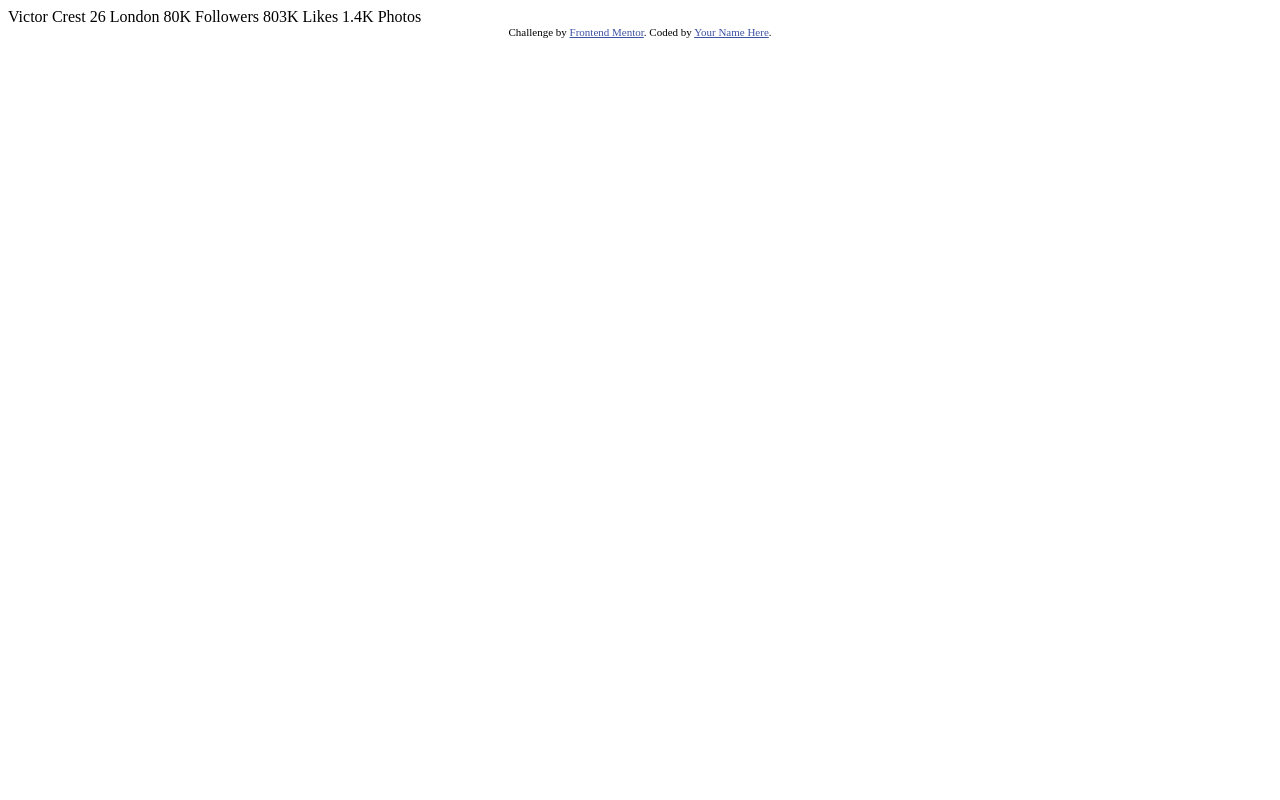
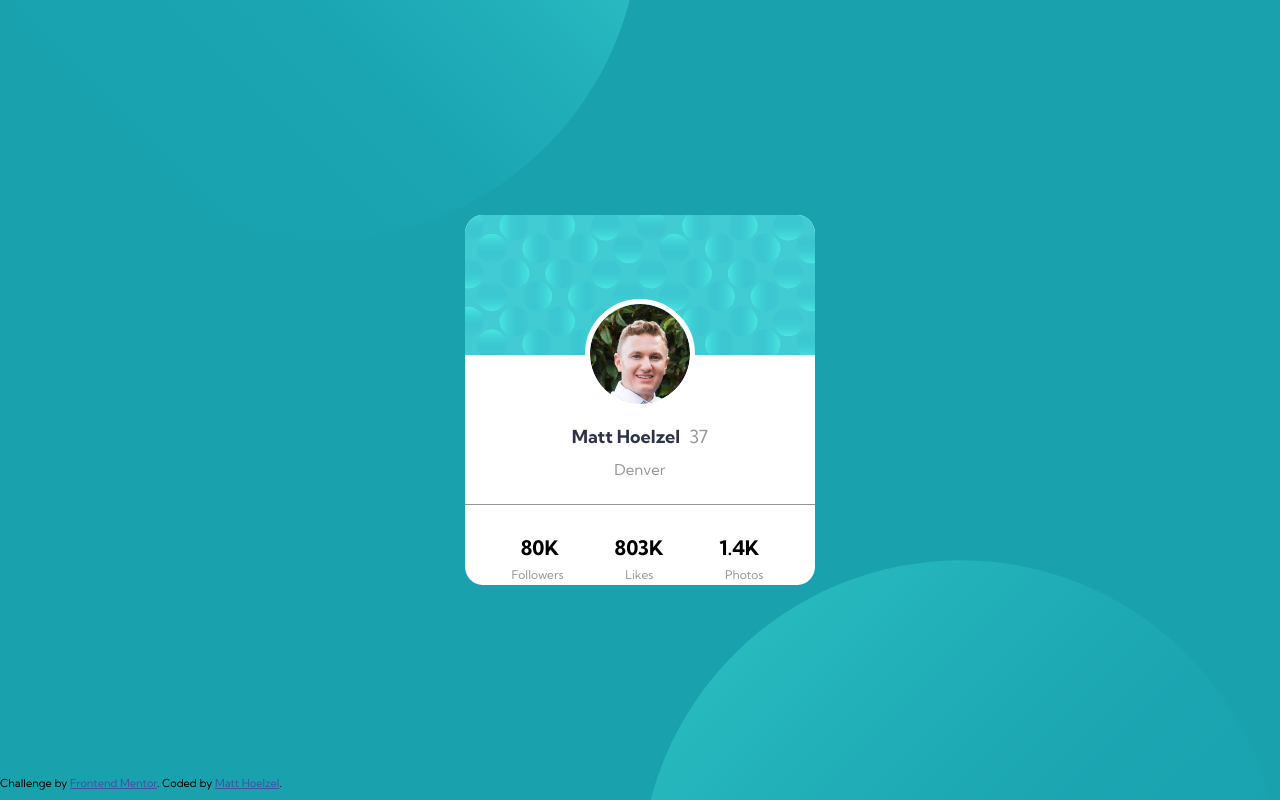
Before and after one commit to alderavellc/profile-card-component-main, a plain HTML site: page index.html in a window 1280 px wide. Drawn offline with Linux system fonts and the light colour scheme.

Commit message:
Update profile card

```diff
--- /dev/null
+++ b/app.css
@@ -0,0 +1,95 @@
+body {
+  margin: 0;
+  padding: 0;
+  font-family: Kumbh Sans;
+}
+
+.background {
+  width: 100vw;
+  height: 100vh;
+  background-color: hsl(185, 75%, 39%);
+  display: flex;
+  align-items: center;
+  justify-content: center;
+  background-image: url(images/bg-pattern-top.svg), url(images/bg-pattern-bottom.svg);
+  background-repeat: no-repeat;
+  background-size: 50%;
+  background-position: top -50vh left, bottom -50vh right;
+}
+
+.attribution {
+  position: absolute;
+  bottom: 10px;
+  font-size: 10px;
+}
+
+.card {
+  width: 350px;
+  height: 370px;
+  background-color: white;
+  border-radius: 5%;
+  overflow: hidden;
+}
+
+.profile {
+  text-align: center;
+}
+
+.profile img {
+  height:100px;
+  width: 100 px;
+  border-radius: 50%;
+  border: 5px solid white;
+  margin-top: -60px;
+}
+
+.profile .name {
+  font-size: 18px;
+  font-weight: 700;
+  color: hsl(229, 23%, 23%);
+}
+
+.profile .age {
+  font-weight: 400;
+  color: hsl(0, 0%, 59%);
+  margin-left: 5px;
+}
+
+.city {
+  font-weight: 200;
+  color: hsl(0, 0%, 59%);
+  font-size: 15px;
+}
+
+.status-numbers-container {
+  margin-top: 25px;
+  display: flex;
+  justify-content: space-evenly;
+  border-top: 1px solid hsl(0, 0%, 59%);
+}
+
+.status-numbers-container .number {
+  margin-top: 30px;
+  font-weight: 700;
+  font-size: 20px;
+}
+
+.status-names-container {
+  margin-top: -25px;
+  font-size: 12px;
+  color: hsl(0, 0%, 59%);
+  display: flex;
+  justify-content: space-evenly;
+}
+
+#followers {
+  margin-left: -15px;
+}
+
+#likes {
+  margin-right: 10px;
+}
+
+#photos {
+  margin-right: -10px;
+}
--- a/index.html
+++ b/index.html
@@ -5,6 +5,9 @@
   <meta name="viewport" content="width=device-width, initial-scale=1.0"> <!-- displays site properly based on user's device -->
 
   <link rel="icon" type="image/png" sizes="32x32" href="./images/favicon-32x32.png">
+  <link rel="preconnect" href="https://fonts.gstatic.com">
+  <link href="https://fonts.googleapis.com/css2?family=Kumbh+Sans:wght@400;700&display=swap" rel="stylesheet">
+  <link rel="stylesheet" href="app.css">
 
   <title>Frontend Mentor | Profile card component</title>
 
@@ -15,21 +18,31 @@
   </style>
 </head>
 <body>
-  Victor Crest
-  26
-  London
-
-  80K
-  Followers
-
-  803K
-  Likes
-
-  1.4K
-  Photos
+  <div class="background">
+    <div class="card">
+      <div class="bg-pattern-container">
+        <img src="images/bg-pattern-card.svg">
+      </div>
+      <div class="profile">
+        <img src="images/matt_hoelzel.jpg">
+        <h1 class="name">Matt Hoelzel <span class="age">37</span></h1>
+        <h1 class="city">Denver</h1>
+      </div>
+      <div class="status-numbers-container">
+        <p class="number">80K</p>
+        <p class="number">803K</p>
+        <p class="number">1.4K</p>
+      </div>
+      <div class="status-names-container">
+        <p id="followers">Followers</p>
+        <p id="likes">Likes</p>
+        <p id="photos">Photos</p>
+      </div>
+    </div>
+  </div>
   <div class="attribution">
     Challenge by <a href="https://www.frontendmentor.io?ref=challenge" target="_blank">Frontend Mentor</a>.
-    Coded by <a href="#">Your Name Here</a>.
+    Coded by <a href="https://matt-hoelzel.herokuapp.com/">Matt Hoelzel</a>.
   </div>
 </body>
 </html>
```
Also changed, not shown: images/matt_hoelzel.jpg (added), 1 other file.
